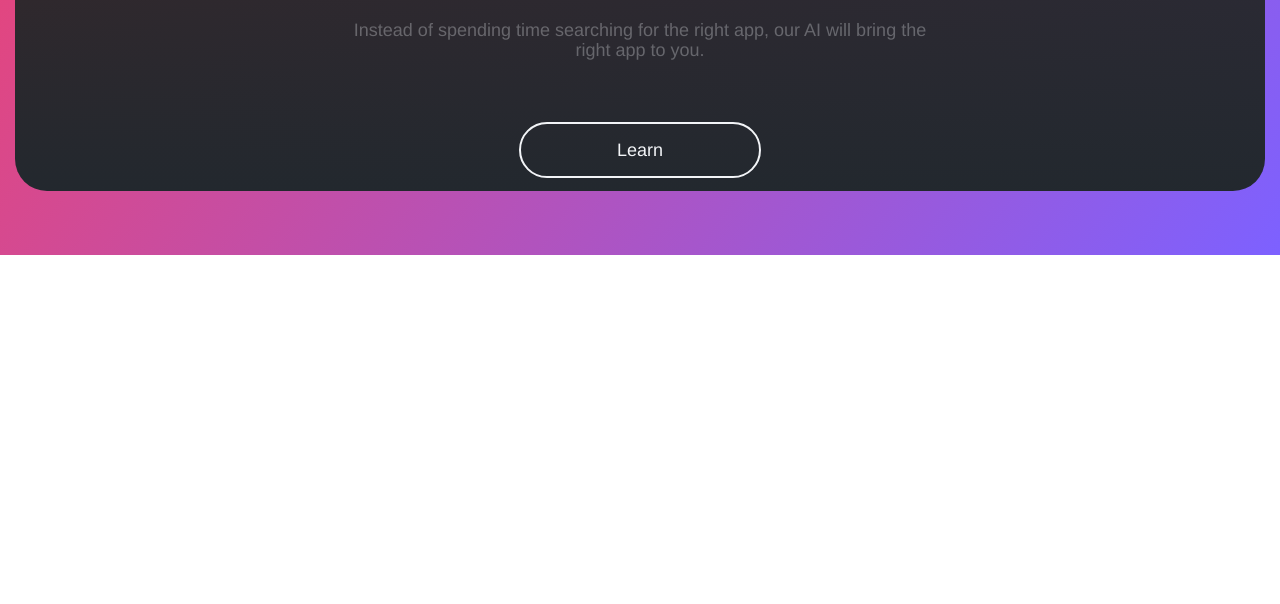
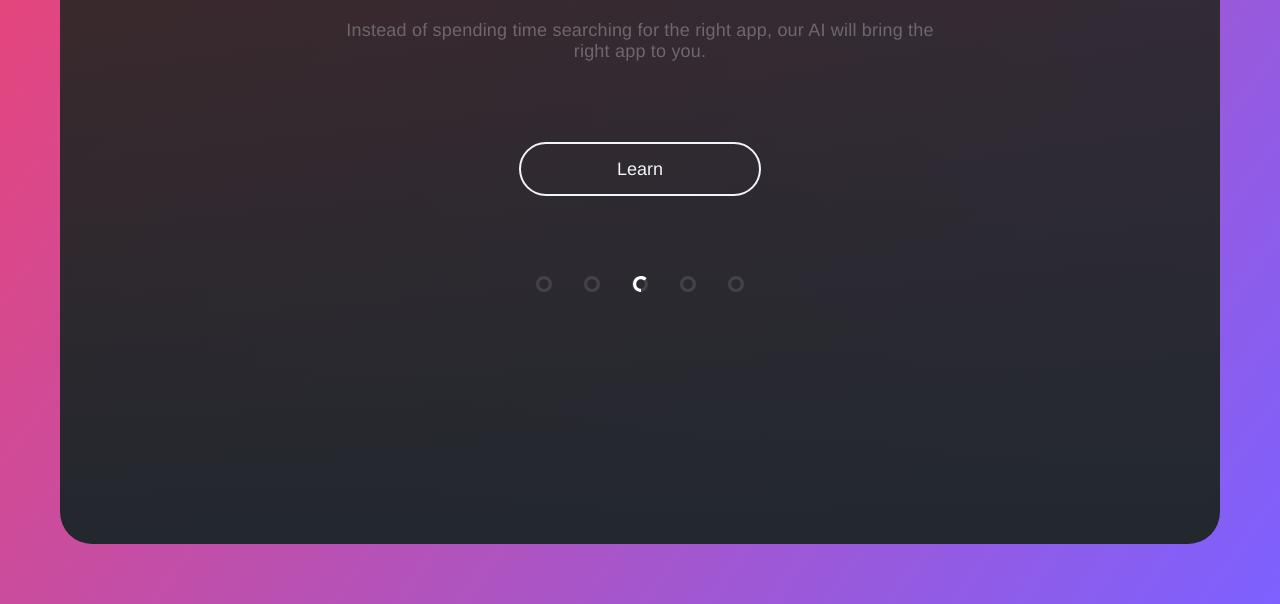
Before and after one commit to HunterM7/thePowerOfSimplicity, a plain HTML site: page index.html in a window 1280 px wide. Shown: the part 545-1149 px from the top of the page. Before the commit the page ends 800 px from the top, so only its background shows below. Drawn offline with Linux system fonts and the light colour scheme.

Commit message:
Last update

```diff
--- a/index.html
+++ b/index.html
@@ -10,6 +10,8 @@
 </head>
 
 <body>
+
+	<div class="wrapper">
 
 		<section class="window">
 
@@ -24,15 +26,29 @@
 			</header>
 
 			<section class="content">
+
 				<h1 class="content__title">The Power of Simplicity</h1>
-			<p class="content__text">Instead of spending time searching for the right app, our AI will bring the right app
+
+				<p class="content__text">Instead of spending time searching for the right app, our AI will bring the right
+					app
 					to you.</p>
 				<a href="#" class="content__btn">Learn</a>
+
+				<ul class="nav-bar">
+					<li class="nav-bar__item"><a href="https://google.com"></a></li>
+					<li class="nav-bar__item"><a href="#"></a></li>
+					<li class="nav-bar__item active"><a href="#"></a></li>
+					<li class="nav-bar__item"><a href="#"></a></li>
+					<li class="nav-bar__item"><a href="#"></a></li>
+				</ul>
 
 			</section>
 
 		</section>
 
+	</div>
+
+
 </body>
 
 </html>
--- a/scss/style.scss
+++ b/scss/style.scss
@@ -23,15 +23,6 @@ body {
 	font-size: 14px;
 	font-weight: 400;
 	color: $Light;
-
-	display: flex;
-	flex-direction: row;
-	justify-content: center;
-	align-items: center;
-
-	padding: 15px;
-
-	background: $GradientPrimary;
 }
 
 h1 {
@@ -45,7 +36,21 @@ p {
 	font-size: 18px;
 	font-weight: 300;
 	line-height: 1.16;
+	letter-spacing: 0.2px;
 	color: rgba($Light, 0.3);
+}
+
+.wrapper {
+	display: flex;
+	flex-direction: row;
+	justify-content: center;
+	align-items: center;
+
+	width: 100%;
+
+	padding: 60px;
+
+	background: $GradientPrimary;
 }
 
 .window {
@@ -69,7 +74,7 @@ p {
 
 	position: relative;
 
-	margin-bottom: 216px;
+	margin-bottom: 220px;
 
 	&__logo {
 		display: block;
@@ -139,7 +144,10 @@ p {
 	&__btn {
 		font-size: 18px;
 
+		display: inline-block;
+
 		padding: 16px 96px;
+		margin-bottom: 64px;
 
 		border: 2px solid $Light;
 		border-radius: 100px;
@@ -148,3 +156,68 @@ p {
 
 
 // ==============
+
+// === Nav bar ===
+
+.nav-bar {
+	display: flex;
+	flex-direction: row;
+	justify-content: center;
+	align-items: center;
+
+	margin-bottom: 204px;
+
+	&__item {
+		width: 16px;
+		height: 16px;
+
+		display: inline-block;
+
+		margin: 16px;
+
+		position: relative;
+
+		a {
+			display: inline-block;
+
+			z-index: 100;
+
+			width: 100%;
+			height: 100%;
+
+			cursor: pointer;
+		}
+
+		&::before {
+			content: "";
+			width: 100%;
+			height: 100%;
+			position: absolute;
+			top: 0;
+			left: 0;
+			background-image: url('../img/nav-icon-gray.svg');
+			background-position: center;
+			background-repeat: no-repeat;
+			background-size: contain;
+
+			z-index: 0;
+		}
+
+		&.active::after {
+			content: "";
+			width: 100%;
+			height: 100%;
+			position: absolute;
+			top: 0;
+			left: 0;
+			background-image: url('../img/nav-icon-white.svg');
+			background-position: center;
+			background-repeat: no-repeat;
+			background-size: contain;
+		}
+	}
+}
+.active {
+}
+
+// ==============
```
Also changed, not shown: css/style.css, img/nav-icon-gray.svg (added), img/nav-icon-white.svg (added), 1 other file. Lines whose indentation alone changed are shown as unchanged.
